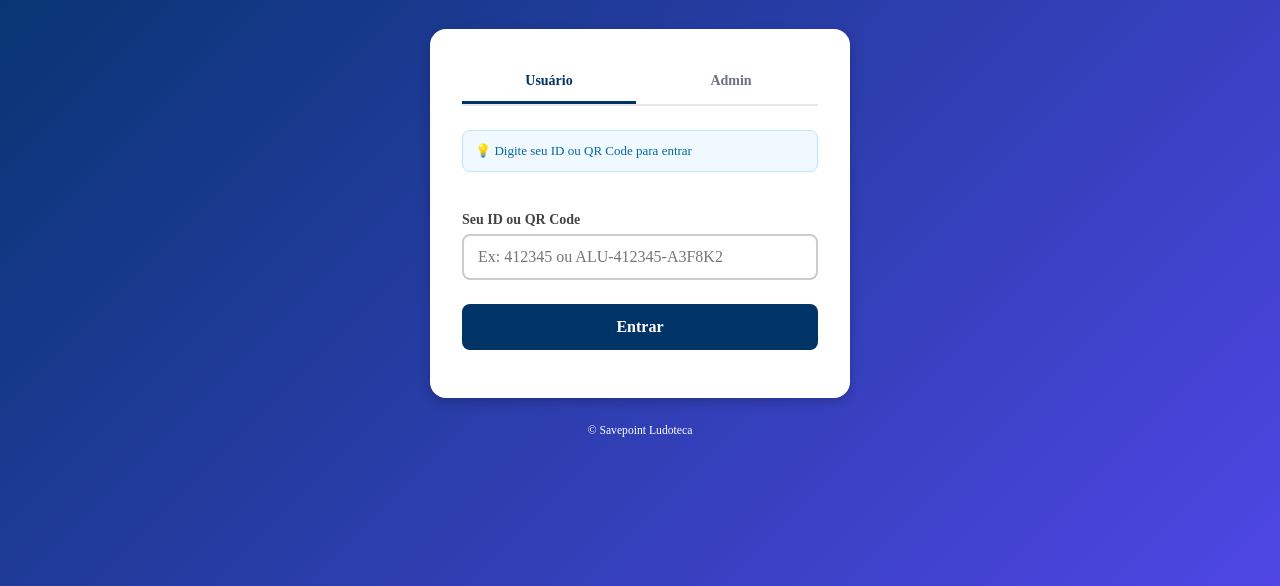
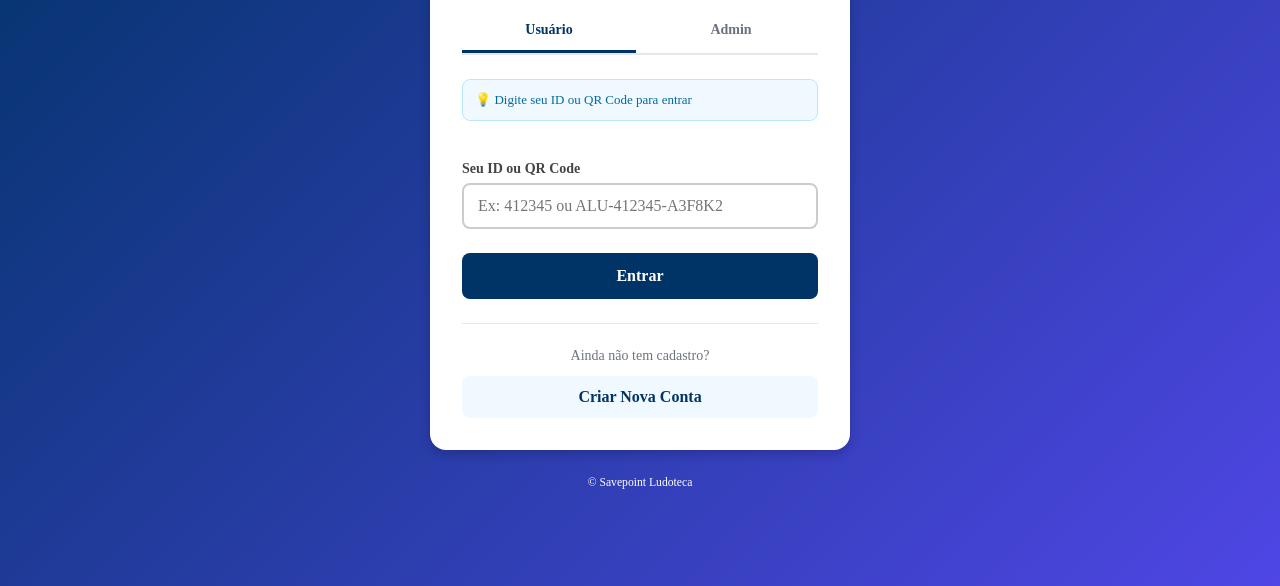
Before and after one commit to marcosseunick/manhattam, a plain HTML site: page frontend/login.html in a window 1280 px wide. Shown: the part 214-800 px from the top of the page. Drawn offline with Linux system fonts and the light colour scheme.

Commit message:
Update login.html

```diff
--- a/frontend/login.html
+++ b/frontend/login.html
@@ -197,6 +197,15 @@
       </form>
 
       <div id="mensagem"></div>
+
+      <div style="margin-top: 24px; padding-top: 24px; border-top: 1px solid #e5e7eb;">
+        <p style="text-align: center; margin-bottom: 12px; color: #6b7280; font-size: 14px;">
+          Ainda não tem cadastro?
+        </p>
+        <a href="cadastro.html" style="display: block; text-align: center; padding: 12px; background: #f0f9ff; color: #003366; text-decoration: none; border-radius: 8px; font-weight: 600; transition: background 0.3s;" onmouseover="this.style.background='#e0f2fe'" onmouseout="this.style.background='#f0f9ff'">
+          Criar Nova Conta
+        </a>
+      </div>
     </main>
 
     <footer>
```
